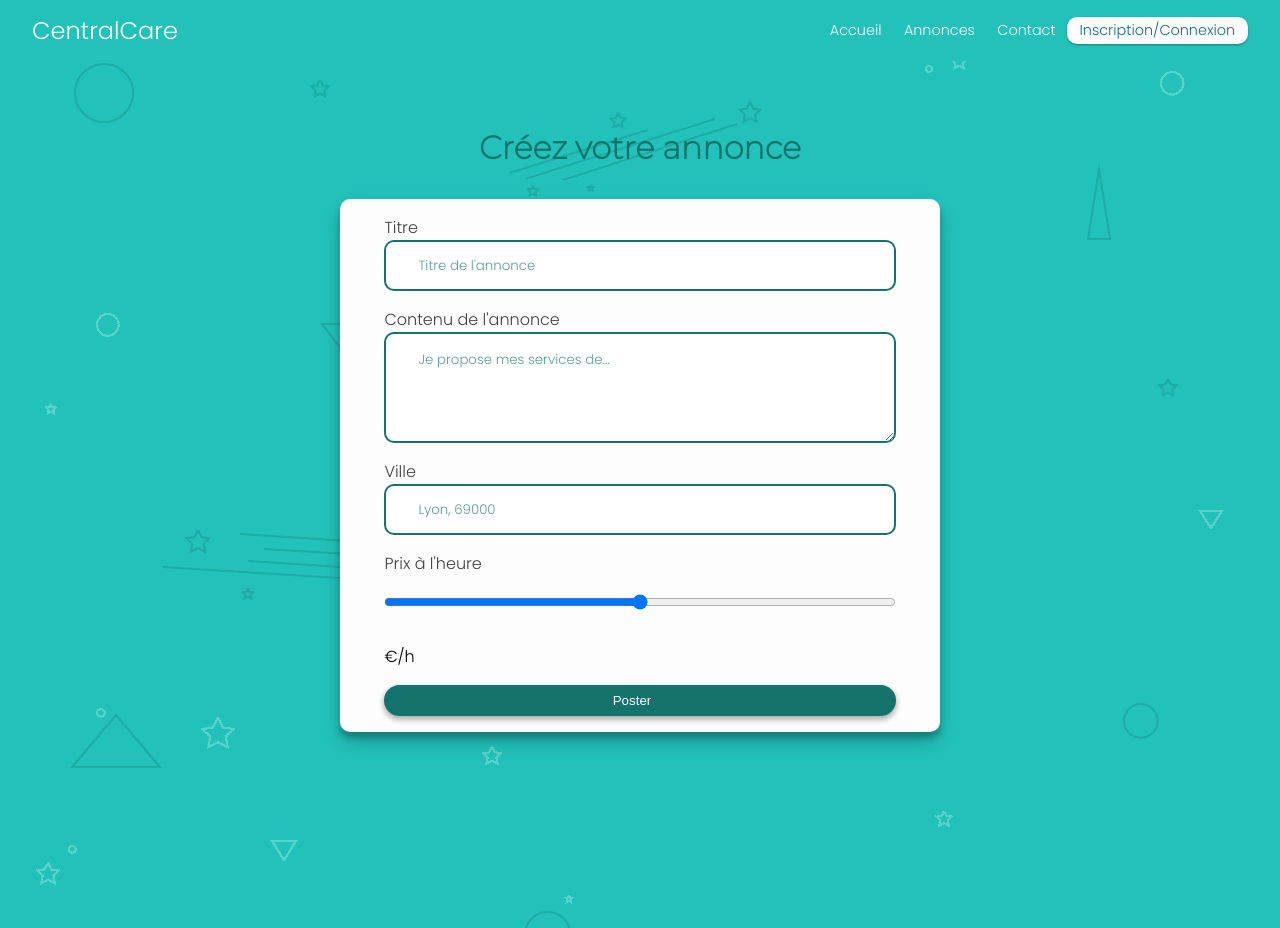
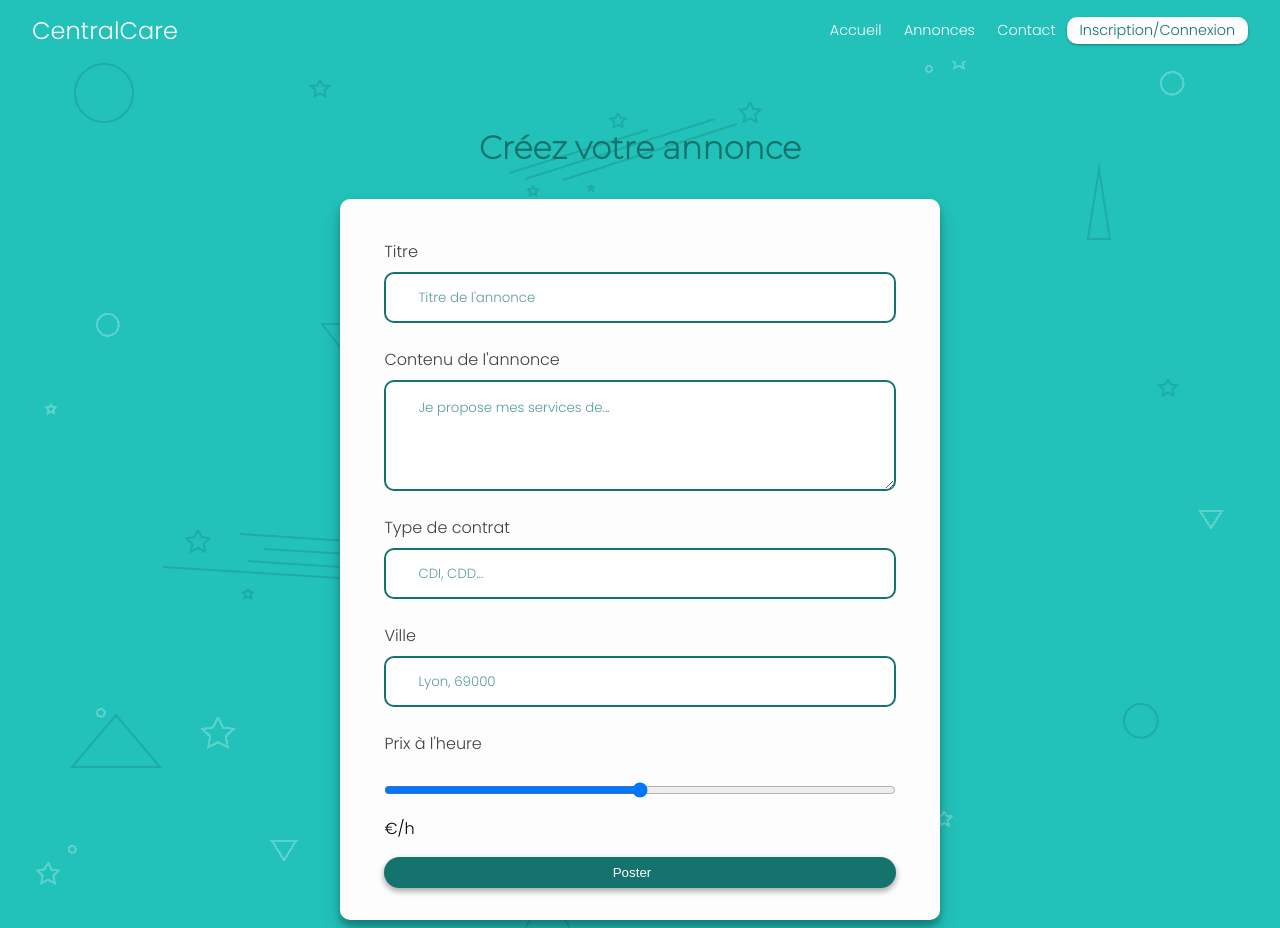
Before and after one commit to devbw/CentralCareClient, a React (Create React App) app: page /poster in a window 1280 px wide. Built offline with nearby package versions, Linux system fonts and the light colour scheme.

Commit message:
continue the post service

```diff
--- a/src/components/Log/Signin.js
+++ b/src/components/Log/Signin.js
@@ -3,8 +3,8 @@ import { useHistory } from "react-router-dom"
 import axios from 'axios';
 import validator from "validator";
 import Error from "../errors/Error";
-import Cookies from 'js-cookie'
-import Spinner from '../../components/spinner'
+import Cookies from 'js-cookie';
+import Spinner from '../../components/spinner';
 
 const Signin = () => {
   const [email, setEmail] = useState("");
--- a/src/pages/Createpost.js
+++ b/src/pages/Createpost.js
@@ -1,20 +1,32 @@
-import React, { useState } from "react";
+import React, { useState, useEffect } from "react";
 import Navigation from "../components/Navigation";
 import axios from 'axios';
+import Cookies from 'js-cookie';
 
 const Createpost = () => {
   const [title, setTitle] = useState("");
   const [postContent, setPostContent] = useState("");
   const [city, setCity] = useState("");
   const [price, setPrice] = useState("");
+  const [category, setCategory] = useState("");
+  const [cookie, setCookie] = useState("");
+
+  useEffect(() => {
+    getCookie();
+  }, [])
+
+  const getCookie = () => {
+    setCookie(Cookies.get('token'));
+  }
 
   const publishPost = (e) => {
     e.preventDefault();
-    axios.post('https://www.facebook.com/', {
+    axios.post('https://centralcare.srpweb.fr/annonces', {
       title,
-      postContent,
+      content : postContent,
       city,
-      price
+      price,
+      category
     })
     .then((res) => {
       console.log(res);
@@ -40,16 +52,26 @@ const Createpost = () => {
             onChange={(e) => setTitle(e.target.value)}
             required
           />
-          <label htmlFor="story">Contenu de l'annonce</label>
+          <label htmlFor="content">Contenu de l'annonce</label>
           <textarea
-            id="story"
-            name="story"
+            id="content"
+            name="content"
             rows="5"
             cols="33"
             placeholder="Je propose mes services de..."
             value={postContent}
             onChange={(e) => setPostContent(e.target.value)}
           ></textarea>
+          <label htmlFor="category">Type de contrat</label>
+          <input
+            type="text"
+            name="category"
+            id="category"
+            placeholder="CDI, CDD..."
+            value={category}
+            onChange={(e) => setCategory(e.target.value)}
+            required
+          />
           <label htmlFor="city">Ville</label>
           <input
             type="text"
--- a/src/styles/pages/createpost.scss
+++ b/src/styles/pages/createpost.scss
@@ -22,7 +22,6 @@
       input, textarea{
         border-radius: 10px;
         padding: 1rem 2rem;
-        margin-bottom: 1rem;
         border: 2px $color-2 solid;
         color: $color-2;
         width: 100%;
@@ -34,6 +33,7 @@
       }
       label{
         color: rgba(0, 0, 0, 0.75);
+        margin: 1.5rem 0 .5rem 0;
       }
       button{
         background: $color-2;
@@ -46,7 +46,7 @@
         justify-content: center;
         cursor: pointer;
         transition: .3s;
-        margin-top: 1rem;
+        margin: 1rem 0;
         box-shadow: 0 3px 6px rgba(0,0,0,0.16), 0 3px 6px rgba(0,0,0,0.23);
         &:hover {
           transform: translateY(5px);
```
